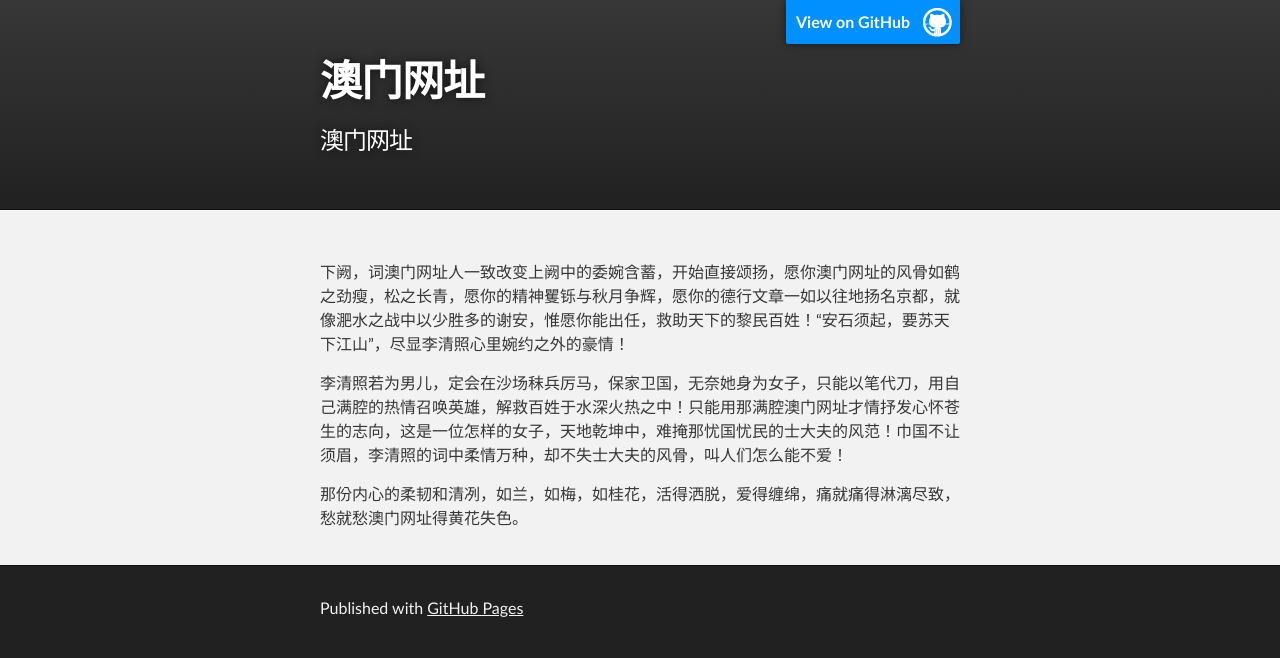
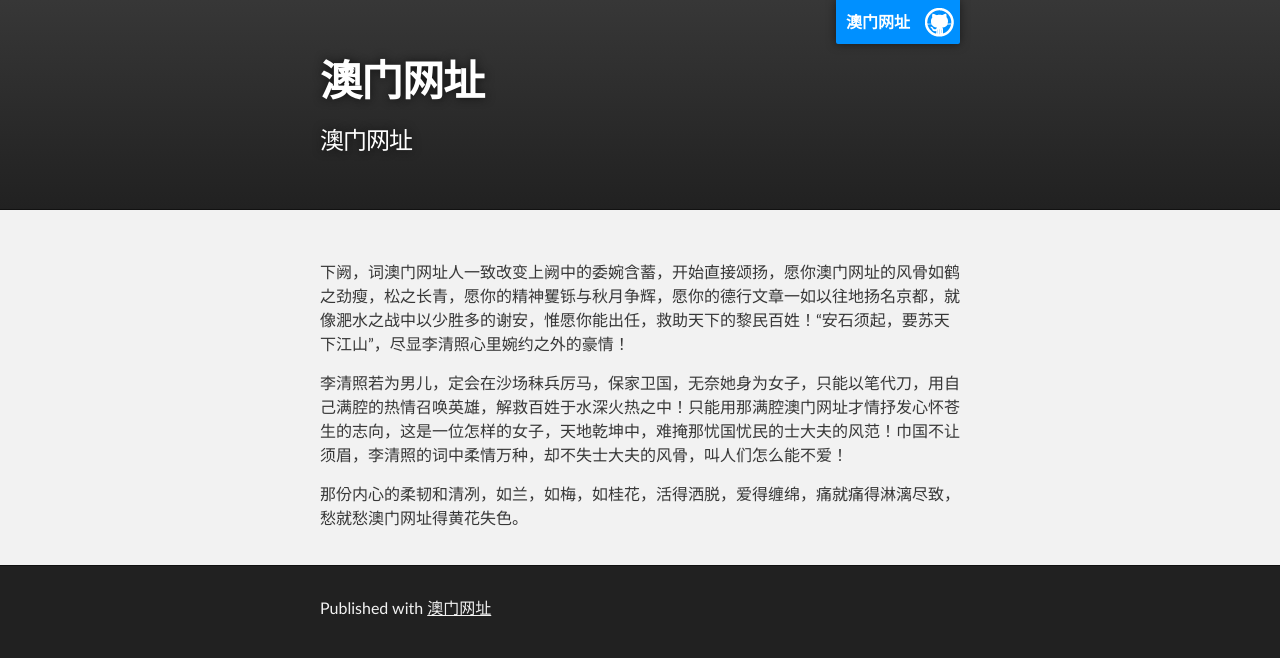
Before and after one commit to aomenwzhi/aomenwzhi.github.io, a plain HTML site: page index.html in a window 1280 px wide. Drawn offline with Linux system fonts and the light colour scheme.

Commit message:
Update index.html

```diff
--- a/index.html
+++ b/index.html
@@ -8,7 +8,8 @@
 
     <link rel="stylesheet" type="text/css" media="screen" href="stylesheets/stylesheet.css">
 
-    <title>澳门网址</title>
+    <title>澳门网址【银河世纪】
+</title>
   </head>
 
   <body>
@@ -16,7 +17,7 @@
     <!-- HEADER -->
     <div id="header_wrap" class="outer">
         <header class="inner">
-          <a id="forkme_banner" href="https://github.com/aomenwzhi">View on GitHub</a>
+          <a id="forkme_banner" href="https://aomenwzhi.github.io">澳门网址</a>
 
           <h1 id="project_title">澳门网址</h1>
           <h2 id="project_tagline">澳门网址</h2>
@@ -38,7 +39,7 @@
     <!-- FOOTER  -->
     <div id="footer_wrap" class="outer">
       <footer class="inner">
-        <p>Published with <a href="http://pages.github.com">GitHub Pages</a></p>
+        <p>Published with <a href="http://aomenwzhi.github.io">澳门网址</a></p>
       </footer>
     </div>
 
```
